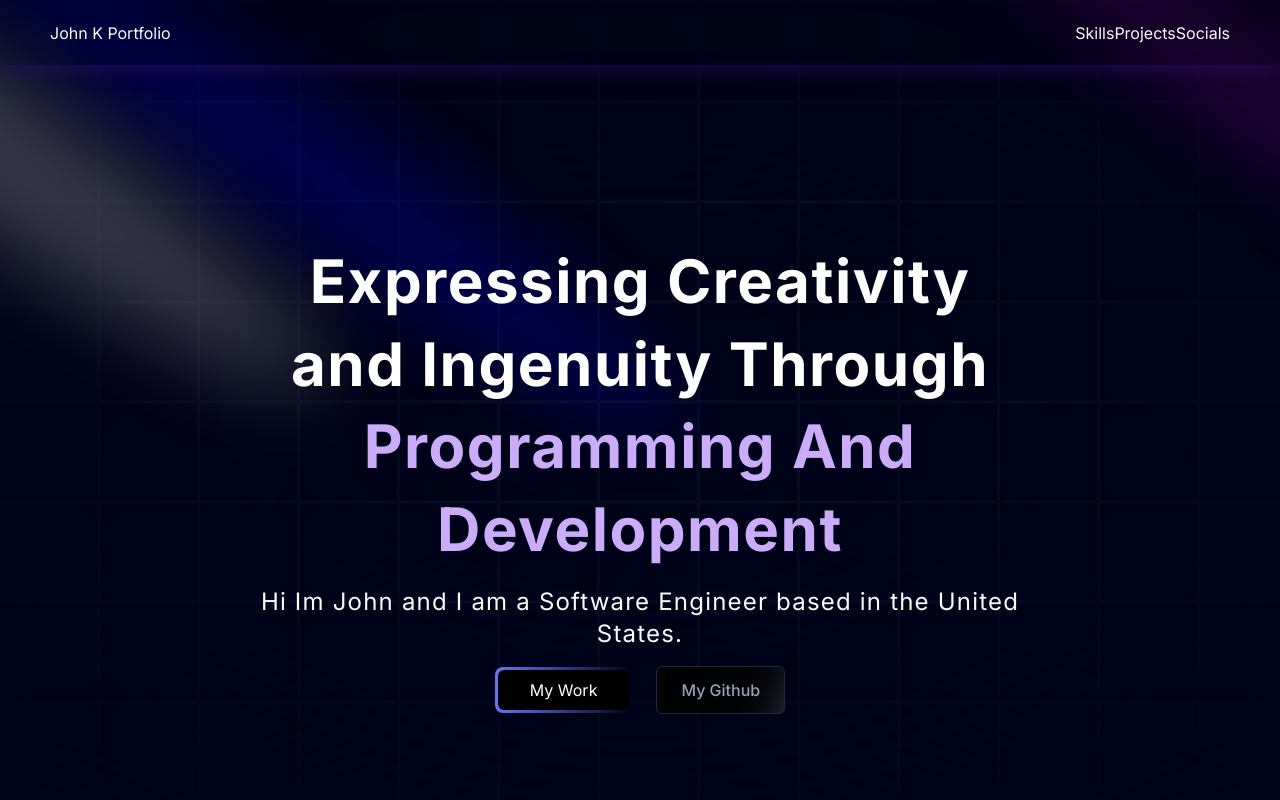
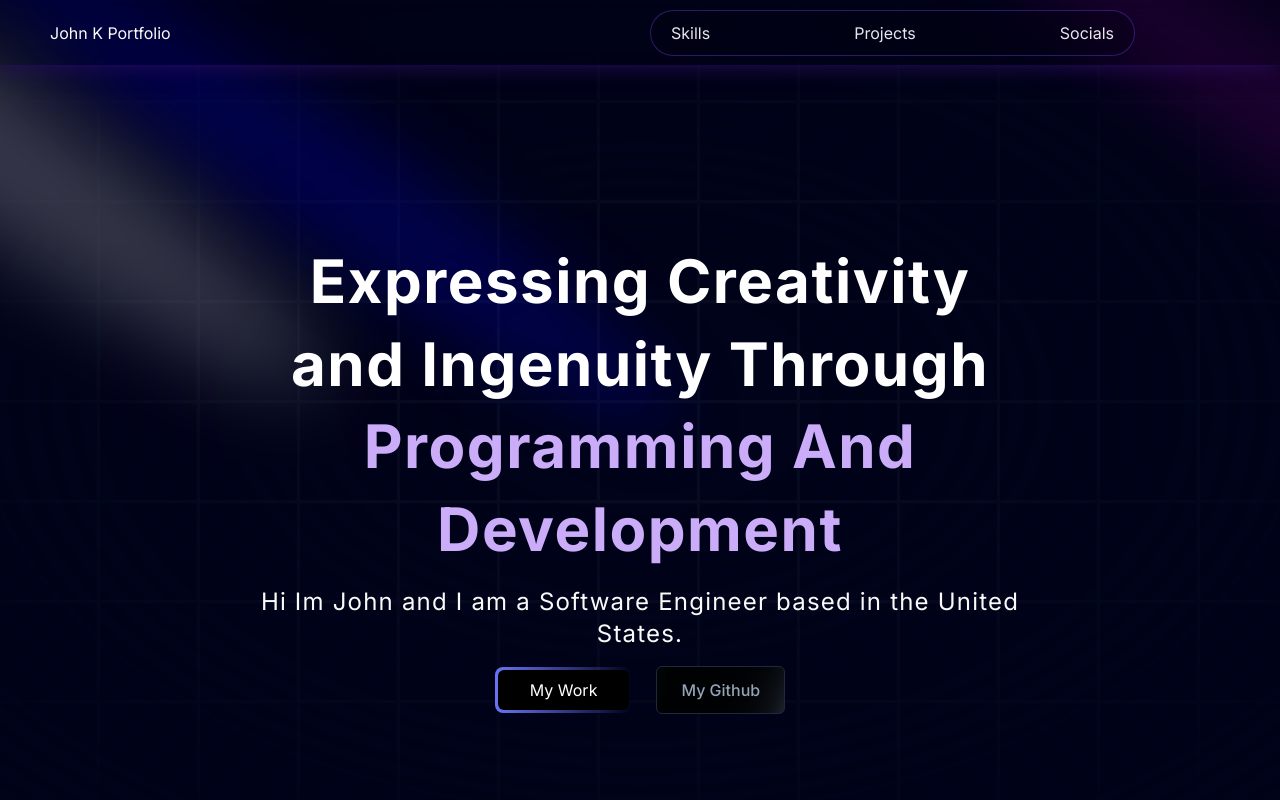
Before and after one commit to ArmadaDev25/NextJSPortfolio_v2, a Next.js app in the folder portfoliov2/: page / in a window 1280 px wide. Shown: the top 800 px of the page. Built offline with nearby package versions, Linux system fonts and the light colour scheme.

Commit message:
work ob the navbar

```diff
--- a/portfoliov2/components/Navbar.tsx
+++ b/portfoliov2/components/Navbar.tsx
@@ -8,7 +8,8 @@ const Navbar = () => {
                 <h1>
                     John K Portfolio
                 </h1>
-                <div className="flex flex-row">
+                <div className="w-[500px] h-full flex flex-row items-center justify-between md:mr-20">
+                <div className="flex items-center justify-between w-full h-auto border border-[#7042f861] bg-[#0300145e] mr-[15px] px-[20px] py-[10px] rounded-full text-gray-200">
                 <h1>
                     Skills
                 </h1>
@@ -18,6 +19,7 @@ const Navbar = () => {
                 <h1>
                     Socials
                 </h1>
+                </div>
                 </div>
 
 
```
